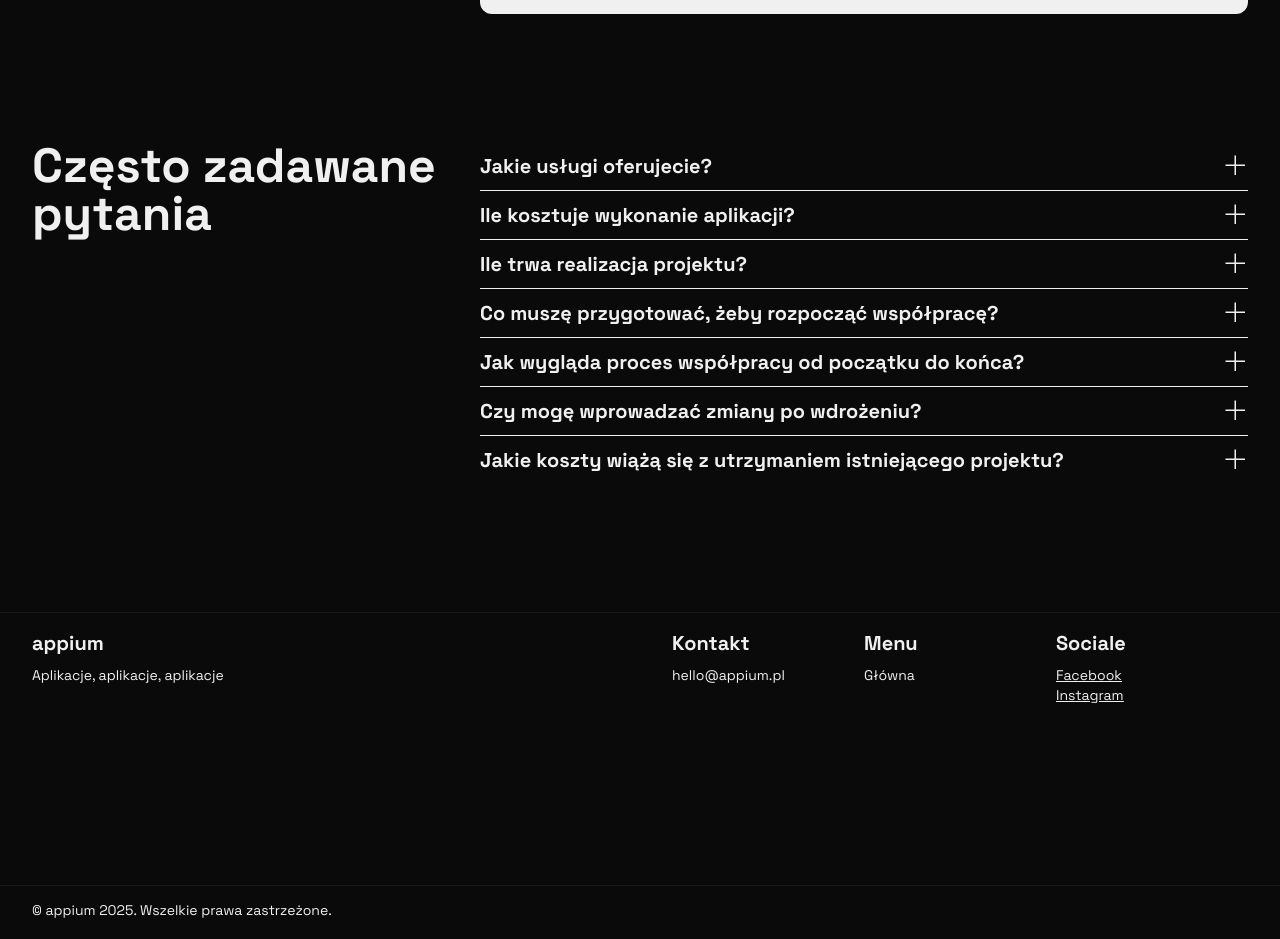
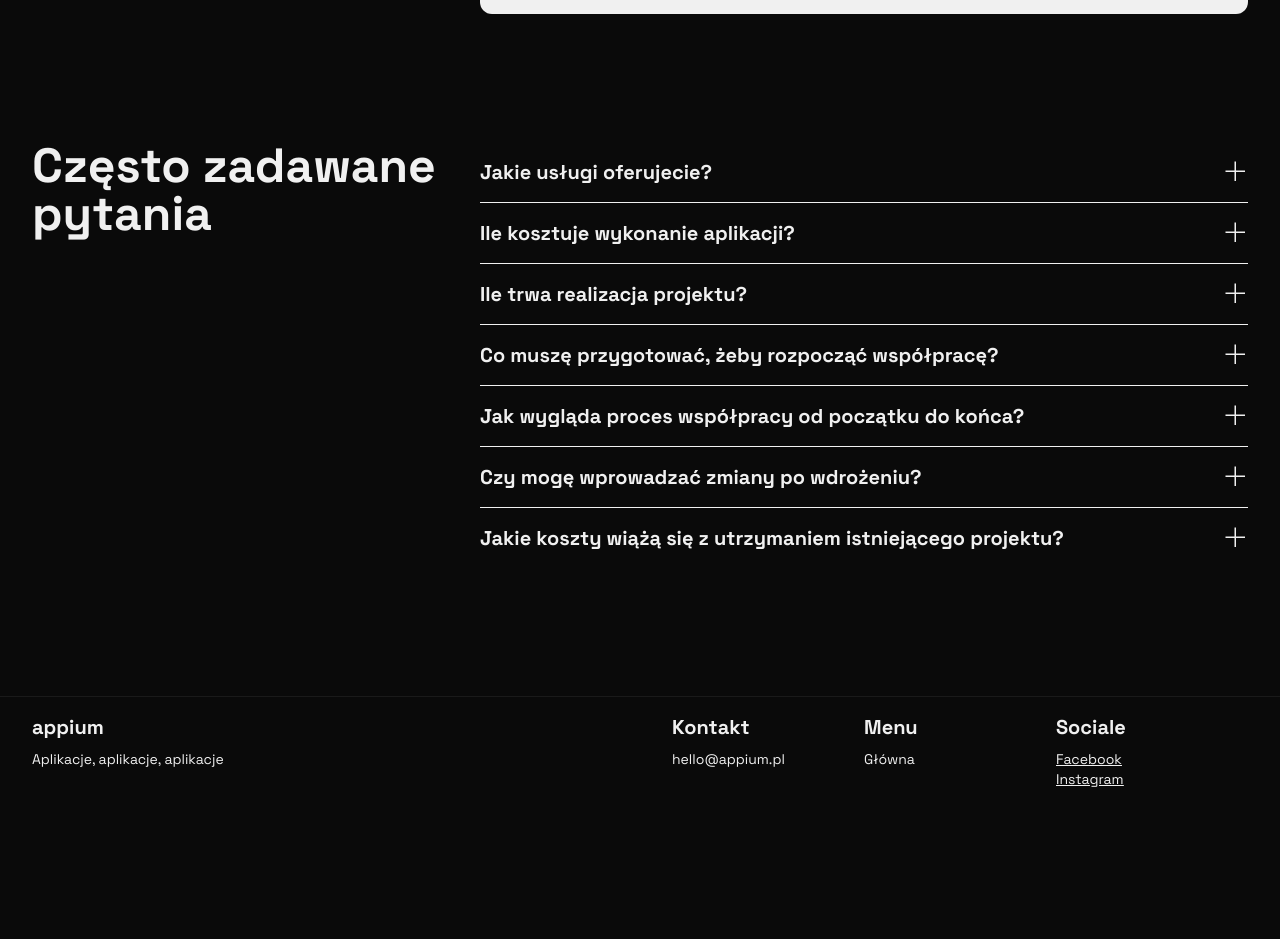
Before and after one commit to gmimjz/appium, a Next.js app: page / in a window 1280 px wide. Shown: the part 3056-3995 px from the top of the page. Built offline with nearby package versions, Linux system fonts and the light colour scheme.

Commit message:
update question paddings

```diff
--- a/src/app/(components)/Question.tsx
+++ b/src/app/(components)/Question.tsx
@@ -11,7 +11,7 @@ type Props = {
 export const Question = ({ question, isOpen, onClick, children }: Props) => {
   return (
     <div onClick={() => onClick()}>
-      <div className="h-12 flex justify-between items-center">
+      <div className="py-4 flex justify-between items-center">
         <p className="text-xl font-bold">{question}</p>
         <div className={twMerge("duration-500", isOpen && "rotate-45")}>
           <VscAdd size={24} />
```
